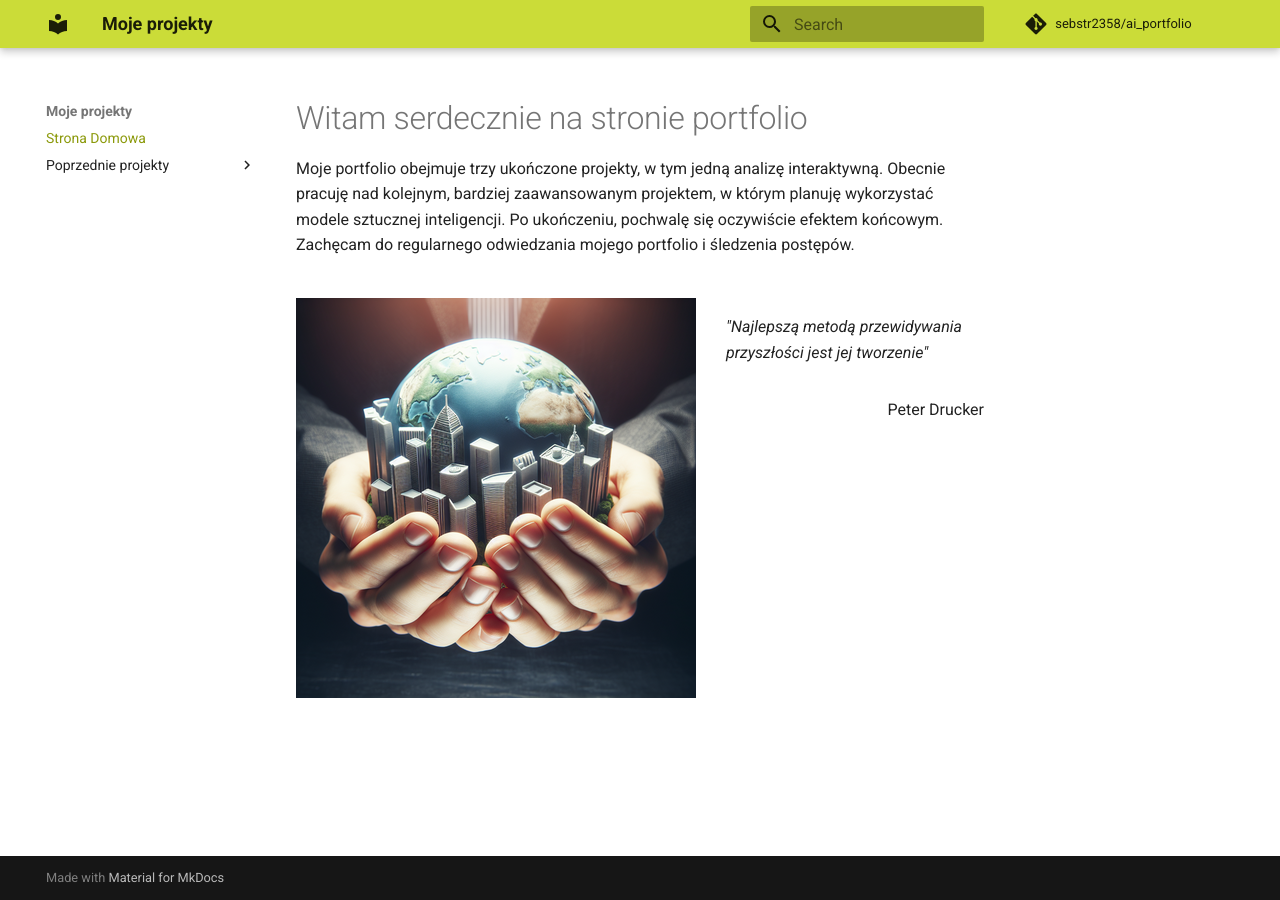
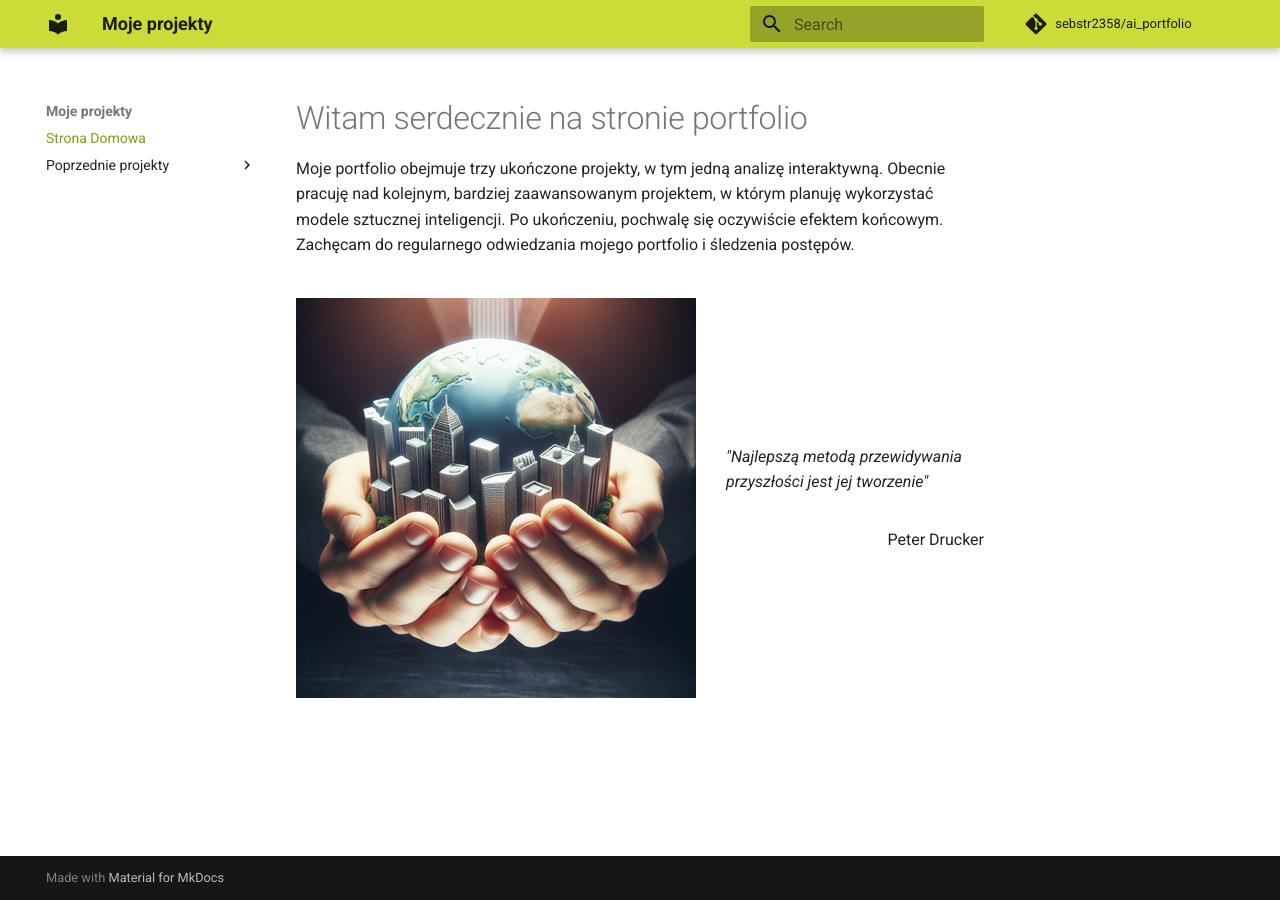
Before and after one commit to sebstr2358/ai_portfolio, an MkDocs documentation site: the page built from docs/index.md, in a window 1280 px wide. Built offline with MkDocs 1.6.1 and Material for MkDocs 9.7.7, drawn with Linux system fonts in a browser that asks for light colours; comment, search, counter and statistics services are not loaded.

Commit message:
changes text

```diff
--- a/docs/index.md
+++ b/docs/index.md
@@ -4,7 +4,7 @@
 </header>
 <div style="display: flex">
     <img src='tworzenie_przyszlosci400x400.png' alt='Tworzenie przyszłości'>
-    <div style="display: flex; flex-direction: column; margin-left: 1.5rem">
+    <div style="display: flex; flex-direction: column; margin-left: 1.5rem; justify-content: center">
         <p><em>"Najlepszą metodą przewidywania przyszłości jest jej tworzenie"</em></p>
         <p style="text-align: right">Peter Drucker</p>
     </div>
```
